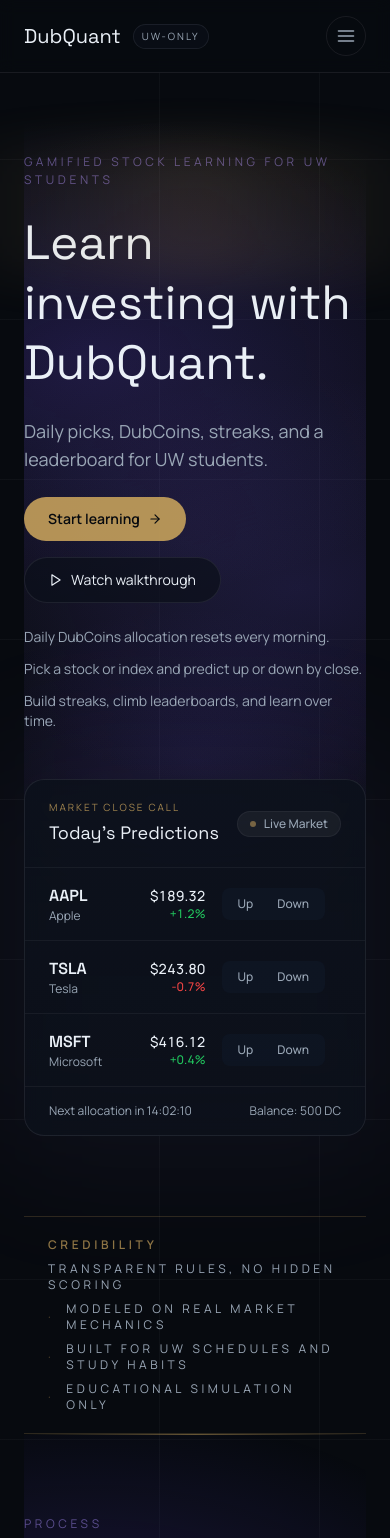
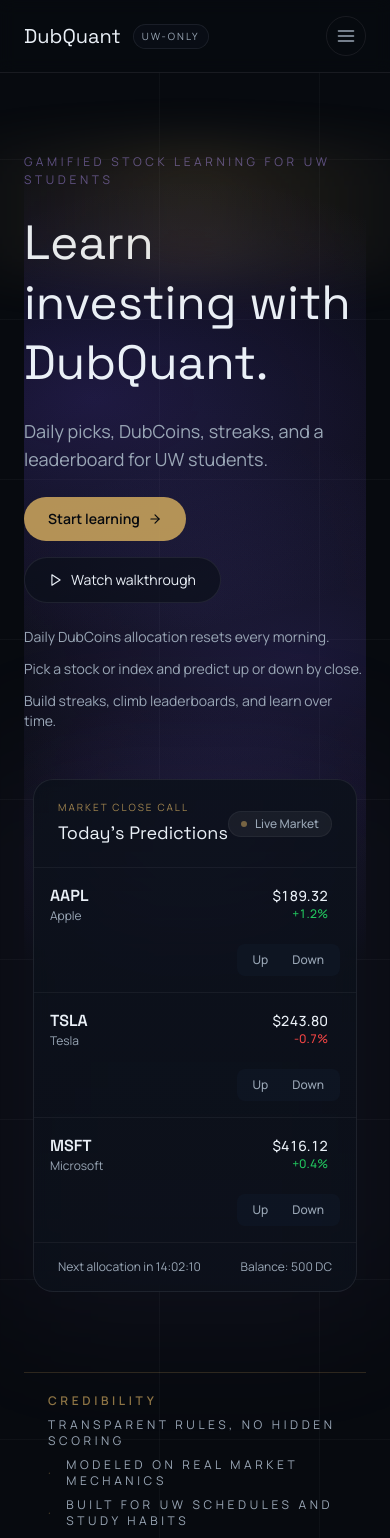
Before and after one commit to hcp-uw/ccp-coin, a Next.js app in the folder frontend/: page / in a window 390 px wide. Shown: the top 1538 px of the page. Built offline with nearby package versions, Linux system fonts and the light colour scheme.

Commit message:
fix(frontend): adjust mobile responsiveness and prevent text overlap

```diff
--- a/frontend/src/components/PredictionsConsole.tsx
+++ b/frontend/src/components/PredictionsConsole.tsx
@@ -234,21 +234,21 @@ export function PredictionsConsole({ tickers, aiInsights }: PredictionsConsolePr
                   />
                 )}
 
-                <div className="grid grid-cols-[1.2fr_1.5fr_1fr_auto] items-center gap-4 px-6 py-4 md:grid-cols-[1.2fr_1.5fr_0.8fr_auto_auto_auto]">
+                <div className="grid grid-cols-[1fr_auto_auto] items-center gap-3 px-4 py-4 sm:gap-4 sm:px-6 md:grid-cols-[1.2fr_1.5fr_0.8fr_auto_auto_auto]">
 
                   {/* 1. Ticker Info */}
-                  <div>
+                  <div className="min-w-0">
                     <span className="block font-display text-base font-semibold text-text">{ticker.symbol}</span>
-                    <span className="block text-xs text-muted truncate max-w-[100px]">{ticker.name}</span>
+                    <span className="block truncate text-xs text-muted sm:max-w-[100px]">{ticker.name}</span>
                   </div>
 
                   {/* 2. Sparkline */}
-                  <div className="hidden sm:block">
+                  <div className="hidden md:block">
                     <Sparkline points={ticker.sparkline} symbol={ticker.symbol} />
                   </div>
 
-                  {/* 3. Price / Change */}
-                  <div className="text-right sm:text-left">
+                  {/* 3. Price / Change - Right aligned on mobile */}
+                  <div className="text-right md:text-left">
                     <span className="block text-sm font-medium text-text tabular-nums">{ticker.price}</span>
                     <span className={`block text-xs tabular-nums font-medium ${
                       ticker.change.startsWith("-") ? "text-down" : "text-up"
@@ -263,7 +263,7 @@ export function PredictionsConsole({ tickers, aiInsights }: PredictionsConsolePr
                   </div>
 
                   {/* 5. Toggle */}
-                  <div className="ml-auto md:ml-0">
+                  <div className="col-span-3 flex justify-end pt-2 sm:col-span-1 sm:pt-0 md:ml-0">
                     <SegmentedToggle value={prediction} onChange={(val) => handleToggle(ticker.symbol, val)} />
                   </div>
 
--- a/frontend/src/components/how-it-works/HowItWorksSection.tsx
+++ b/frontend/src/components/how-it-works/HowItWorksSection.tsx
@@ -51,7 +51,7 @@ export function HowItWorksSection() {
 
       {/* Mobile: vertical timeline */}
       <div className="mt-10 lg:hidden">
-        <div className="relative border-l border-gold/40 pl-8">
+        <div className="relative border-l border-gold/40 pl-12">
           {steps.map((step, index) => (
             <FadeIn
               key={step.title}
@@ -59,7 +59,7 @@ export function HowItWorksSection() {
               delay={index * 0.05}
             >
               {/* Circle node on the line */}
-              <div className="absolute -left-[calc(1rem+4.5px)] top-0 flex h-8 w-8 items-center justify-center rounded-full border border-gold/60 bg-obsidian text-xs font-semibold text-gold">
+              <div className="absolute -left-16 top-0 flex h-8 w-8 items-center justify-center rounded-full border border-gold/60 bg-obsidian text-xs font-semibold text-gold">
                 0{index + 1}
               </div>
               <h3 className="font-display text-2xl text-text">{step.title}</h3>
--- a/frontend/src/components/leaderboard/LeaderboardSection.tsx
+++ b/frontend/src/components/leaderboard/LeaderboardSection.tsx
@@ -26,7 +26,8 @@ export function LeaderboardSection() {
         </div>
       </FadeIn>
 
-      <div className="mt-8" data-testid="leaderboard">
+      <div className="mt-8 overflow-x-auto" data-testid="leaderboard">
+        <div className="min-w-[500px]">
           {/* Table header */}
           <div className="grid grid-cols-[80px_1fr_120px_120px] gap-4 border-b border-gold/10 pb-3 text-xs uppercase tracking-[0.2em] text-muted">
             <span>Rank</span>
@@ -55,6 +56,7 @@ export function LeaderboardSection() {
             ))}
           </div>
         </div>
+      </div>
     </SectionWrapper>
   );
 }
```
Lines whose indentation alone changed are shown as unchanged.
